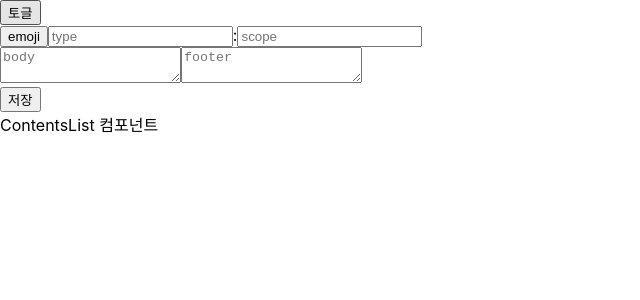
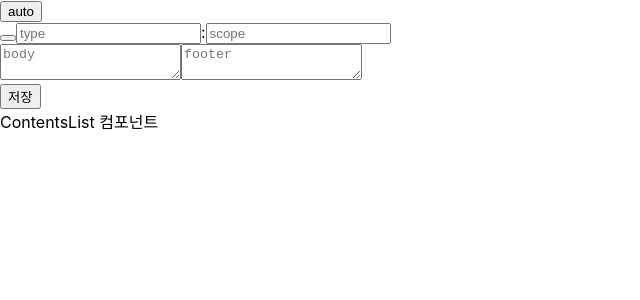
Before and after one commit to kwonyongjun1/commit-message, a React (Create React App) app in the folder commit-message/: page / in a window 1280 px wide. Shown: the top 300 px of the page, without its empty margins (0-640 px from the left). Built offline with nearby package versions, Linux system fonts and the light colour scheme.

Commit message:
✨ Feat: emoji 자동 설정 기능 추가

```diff
--- a/commit-message/src/components/LeftCommitMessage.js
+++ b/commit-message/src/components/LeftCommitMessage.js
@@ -1,12 +1,14 @@
 import React, {useState} from 'react'
 import { useSelector, useDispatch } from "react-redux";
-import { setAutoMode, setType, setCurrentState } from "../redux/actions/Message";
+import { setAutoMode, setType, setCurrentState, setEmoji } from "../redux/actions/Message";
 import {STATE} from "../constants";
+import { findEmojiFromRelType} from "../utils";
+
 export default function Message() {
 
     const dispatch = useDispatch();
     const autoMode = useSelector(state => state.Message.autoMode);
-
+    const emoji = useSelector(state => state.Message.emoji);
     const [scope, setScope] = useState();
     const [body, setBody] = useState();
     const [footer, setFooter] = useState();
@@ -21,6 +23,12 @@ export default function Message() {
 
     const onChangeType = (e) => {
         dispatch(setType(e.target.value));
+        if(true){ // todo Toggle 모드
+            let emoji = findEmojiFromRelType(e.target.value);
+            if(emoji){
+                dispatch(setEmoji(emoji.emoji));
+            }
+        }
     };
 
     const onClickType = () => {
@@ -39,8 +47,6 @@ export default function Message() {
         setFooter(event.target.value);
     };
 
-
-
     // todo
     const copyMessage = () => {
         console.log(scope);
@@ -48,12 +54,18 @@ export default function Message() {
         console.log(footer);
     };
 
+
     return(
         <div>
            <article>
-                <button onClick={onClickToggleAuto}> 토글 </button>
+                {/* <label for="KoreaRadio">한국어</label>
+                <input type="radio" id="KoreaRadio" name="languageOptions" value="KO"/>
+                <label for="EnglishRadio">English</label>
+                <input type="radio" id="EnglishRadio" name="languageOptions" value="EN"/> */}
+
+                <button onClick={onClickToggleAuto}> auto </button>
                 <header>
-                    <button id="emoji" onClick={onClickEmoji}>emoji</button>
+                    <button id="emoji" onClick={onClickEmoji}>{emoji}</button>
                     <input type="text" id="type" placeholder="type" onClick = {onClickType} onChange={onChangeType}/>
                     :
                     <input type="text" id="scope" placeholder="scope" onChange={onChangeScope}/>
--- a/commit-message/src/redux/reducers/Message.js
+++ b/commit-message/src/redux/reducers/Message.js
@@ -8,8 +8,8 @@ import {
 
   const messageState = {
     autoMode: true,
-    emoji: "sparkles",
-    type: " ",
+    emoji: "",
+    type: "",
     currentState : STATE.DEFAULT_MODE
   };
 
--- /dev/null
+++ b/commit-message/src/utils/findEmoji.js
@@ -0,0 +1,9 @@
+import {emojiList} from "../database/data"
+
+export const findEmojiFromRelType = (relType) =>{
+    return emojiList.find(emoji => emoji.relType === relType);
+}
+
+export const findEmojiFromId = (id) =>{
+    return emojiList.find(emoji => emoji.id === id);
+}
--- /dev/null
+++ b/commit-message/src/utils/index.js
@@ -0,0 +1 @@
+export * from './findEmoji';
```
